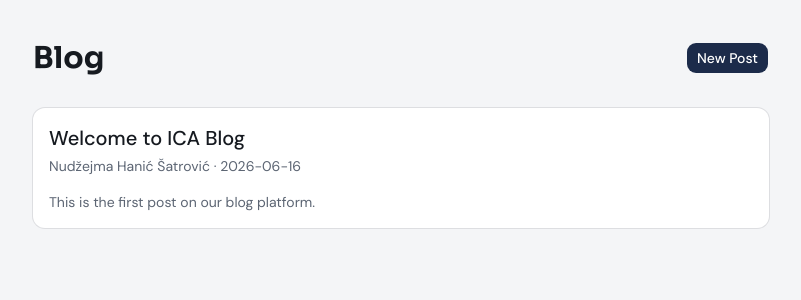
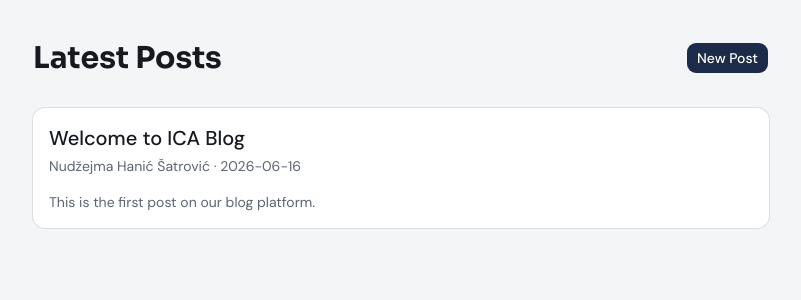
Before and after one commit to gallaJane/ica-blog, a Next.js app: page / in a window 1280 px wide. Shown: the top 300 px of the page, without its empty margins (239-1040 px from the left). Built offline with nearby package versions, Linux system fonts and the light colour scheme.

Commit message:
fix: text fixes

```diff
--- a/src/app/page.tsx
+++ b/src/app/page.tsx
@@ -10,7 +10,7 @@ export default function HomePage() {
   return (
     <main className="max-w-3xl mx-auto px-4 py-10">
       <div className="flex items-center justify-between mb-8">
-        <h1 className="text-3xl font-bold">Blog</h1>
+        <h1 className="text-3xl font-bold">Latest Posts</h1>
         <Button asChild>
           <Link href="/posts/new">New Post</Link>
         </Button>
--- a/src/components/posts/DeleteButton.tsx
+++ b/src/components/posts/DeleteButton.tsx
@@ -39,7 +39,7 @@ export function DeleteButton({ id }: DeleteButtonProps) {
                 <AlertDialogHeader>
                     <AlertDialogTitle>Delete this post?</AlertDialogTitle>
                     <AlertDialogDescription>
-                        This action cannot be undone.
+                        This post will be permanently deleted and cannot be recovered.
                     </AlertDialogDescription>
                 </AlertDialogHeader>
                 <AlertDialogFooter>
--- a/src/lib/seeds.ts
+++ b/src/lib/seeds.ts
@@ -5,7 +5,7 @@ export const seedPosts: Post[] = [
         id: '1',
         title: 'Welcome to ICA Blog',
         summary: 'This is the first post on our blog platform.',
-        text: 'Welcome to the ICA Blog platform. This is a sample post. :)',
+        text: 'Welcome to the ICA Blog platform :).',
         author: 'Nudžejma Hanić Šatrović',
         authorEmail: 'nudzejma.hanic@gmail.com',
         date: '2026-06-16',
```
